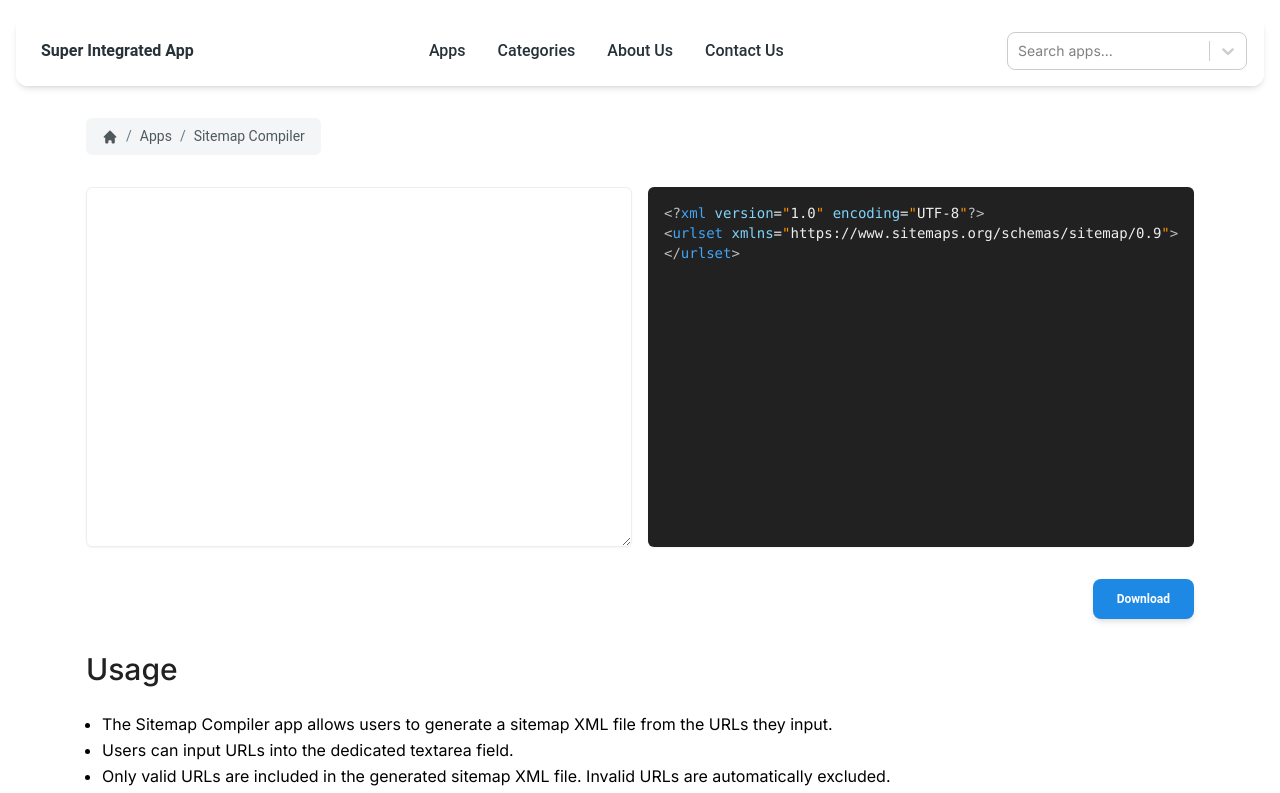
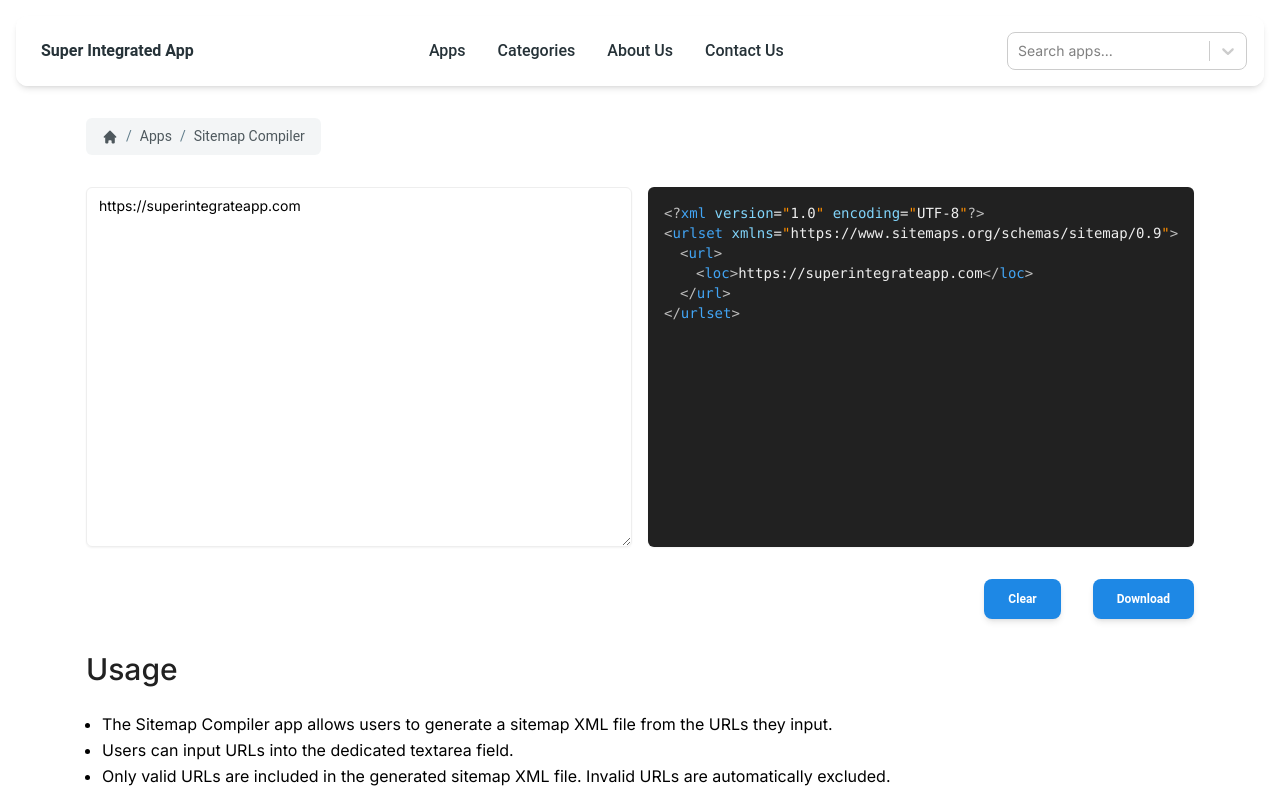
Before and after one commit to DanfeCamp/super-integrated-app, a Next.js app: page /apps/sitemap-compiler in a window 1280 px wide. Shown: the top 793 px of the page. Built offline with nearby package versions, Linux system fonts and the light colour scheme.

Commit message:
fix: add default value for sitemap compiler

```diff
--- a/app/apps/sitemap-compiler/page.js
+++ b/app/apps/sitemap-compiler/page.js
@@ -18,8 +18,8 @@ const SitemapCompiler = () => {
     { link: "/sitemap-compiler", title: "Sitemap Compiler" },
   ];
 
-  const [text, setText] = useState("");
-  const [urls, setUrls] = useState([]);
+  const [text, setText] = useState("https://superintegrateapp.com");
+  const [urls, setUrls] = useState(["https://superintegrateapp.com"]);
 
   const isValidUrl = (urlString) => {
     try {
@@ -78,6 +78,17 @@ const SitemapCompiler = () => {
             <SitemapPreview urls={urls} />
           </div>
           <div className="mt-4 sm:mt-8 flex justify-end">
+            <div className="flex gap-4 sm:gap-8">
+              <button
+                class="align-middle select-none font-sans font-bold text-center transition-all disabled:opacity-50 disabled:shadow-none disabled:pointer-events-none text-xs py-3 px-6 rounded-lg bg-blue-600 text-white shadow-md shadow-gray-900/10 hover:shadow-lg hover:shadow-gray-900/20 focus:opacity-[0.85] focus:shadow-none active:opacity-[0.85] active:shadow-none"
+                type="button"
+                onClick={() => {
+                  setText("");
+                  setUrls([]);
+                }}
+              >
+                Clear
+              </button>
               <button
                 class="align-middle select-none font-sans font-bold text-center transition-all disabled:opacity-50 disabled:shadow-none disabled:pointer-events-none text-xs py-3 px-6 rounded-lg bg-blue-600 text-white shadow-md shadow-gray-900/10 hover:shadow-lg hover:shadow-gray-900/20 focus:opacity-[0.85] focus:shadow-none active:opacity-[0.85] active:shadow-none"
                 type="button"
@@ -85,6 +96,7 @@ const SitemapCompiler = () => {
               >
                 Download
               </button>
+            </div>
           </div>
         </div>
 
--- a/app/apps/sort-lists/page.js
+++ b/app/apps/sort-lists/page.js
@@ -1,7 +1,7 @@
 import React from "react";
 
-const page = () => {
-  return <div>page</div>;
+const SortLists = () => {
+  return <div>SortLists</div>;
 };
 
-export default page;
+export default SortLists;
```
Lines whose indentation alone changed are shown as unchanged.
